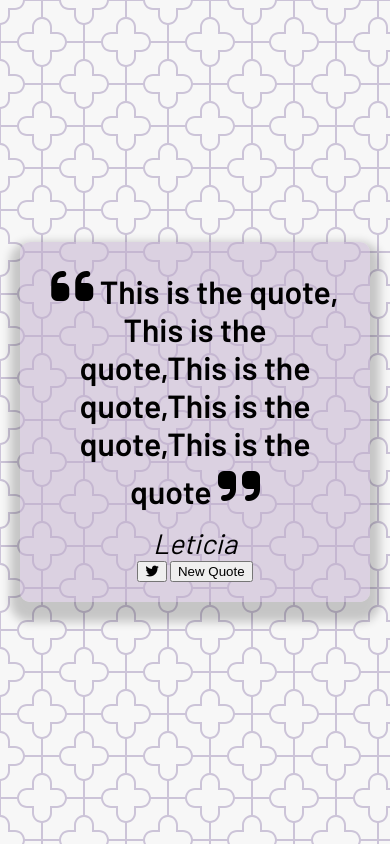
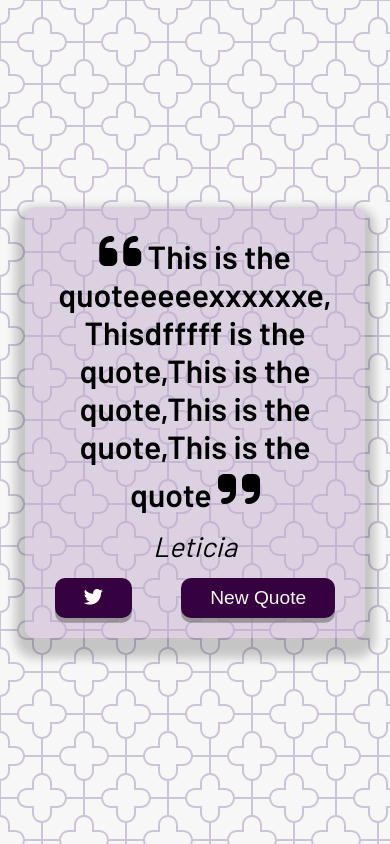
Before and after one commit to leticarolina/quote-generator, a plain HTML site: page index.html in a window 390 px wide. Drawn offline with Linux system fonts and the light colour scheme; no server answers.

Commit message:
adding quotes to the project

```diff
--- a/index.html
+++ b/index.html
@@ -4,7 +4,6 @@
     <meta charset="UTF-8" />
     <meta http-equiv="X-UA-Compatible" content="IE=edge" />
     <meta name="viewport" content="width=device-width, initial-scale=1.0" />
-    <script src="script.js"></script>
     <link href="style.css" rel="stylesheet" />
     <script
       src="https://kit.fontawesome.com/f52403a985.js"
@@ -13,13 +12,14 @@
     <title>Daily Quote</title>
   </head>
   <body>
+    <script src="script.js"></script>
     <div class="quote-container" id="quote-container">
       <!-- Quote -->
       <div class="quote-text">
         <i class="fa-solid fa-quote-left"></i>
         <span id="quote"
-          >This is the quote, This is the quote,This is the quote,This is the
-          quote,This is the quote</span
+          >This is the quoteeeeexxxxxxe, Thisdfffff is the quote,This is the
+          quote,This is the quote,This is the quote</span
         >
         <i class="fa-solid fa-quote-right"></i>
       </div>
--- a/script.js
+++ b/script.js
@@ -1 +1,26 @@
-console.log("hello")
+let apiQuotes = [];
+
+//Get quotes from API
+//created a function called GetQuotes
+async function getQuotes() {
+  //logged the api inside the function thru a variable
+  const apiUrl = "https://type.fit/api/quotes";
+  try {
+    //response and apiQuotes are variables declared
+    const response = await fetch(apiUrl);
+    apiQuotes = await response.json();
+    newQuote();
+  } catch (error) {
+    //error here
+  }
+}
+
+//on load , to get the quotes running as soon as the page loads
+getQuotes();
+
+//Show a new quote
+function newQuote() {
+  //code to pick a random quote from apiQuotes array
+  const quote = apiQuotes[Math.floor(Math.random() * apiQuotes.length)];
+  console.log(quote);
+}
--- a/style.css
+++ b/style.css
@@ -47,10 +47,47 @@ body {
   font-style: italic;
 }
 
+.button-container {
+  margin-top: 15px;
+  display: flex;
+  justify-content: space-between;
+}
+
+button {
+  cursor: pointer;
+  font-size: 1.2rem;
+  height: 2.5rem;
+  border: none;
+  border-radius: 10px;
+  background: #36013f;
+  outline: none;
+  padding: 0.5rem 1.8rem;
+  color: #f7f7f7;
+  box-shadow: 0px 0.3rem rgba(121, 121, 121, 0.65);
+}
+
+.twitter-button {
+  color: white;
+}
+
+button:hover {
+  background-color: #f7f7f7;
+  color: #333;
+}
+
+button:active {
+  transform: translate(0, 0.3rem);
+  box-shadow: 0 0.1rem rgba(255, 255, 255, 0.65);
+}
+
+.twitter-button:hover {
+  color: #38a1f3;
+}
+
 /* Media Query Tablet or Smaller*/
 @media screen and (max-width: 768px) {
   .quote-container {
-    margin: auto 20px;
+    margin: auto 25px;
   }
 
   .quote-text {
```
